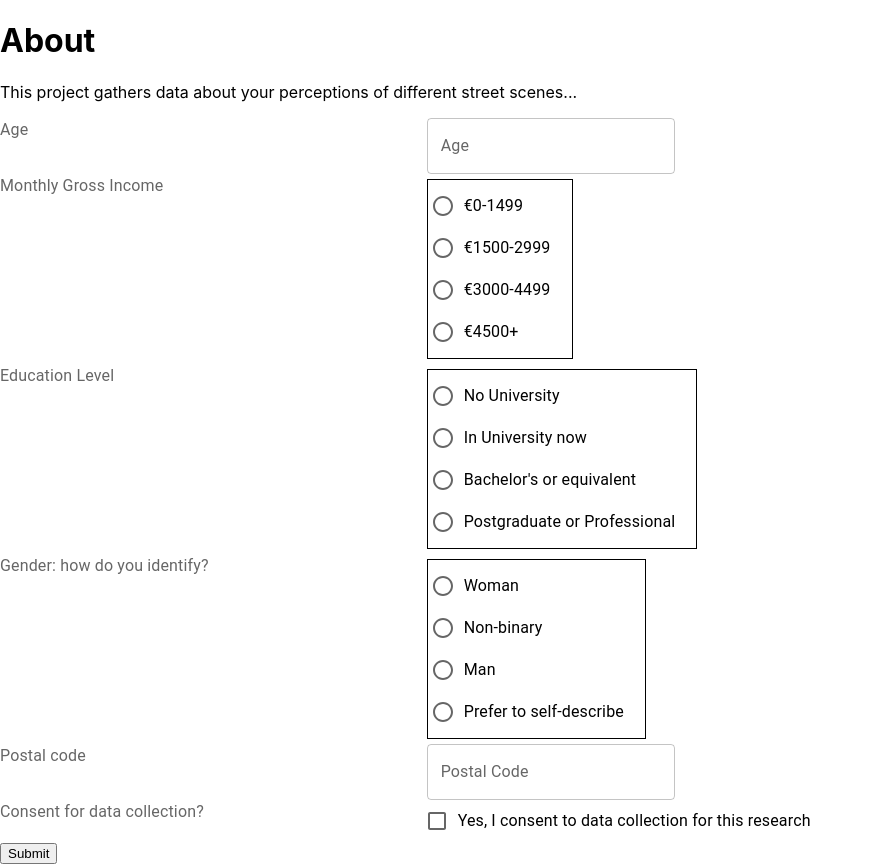
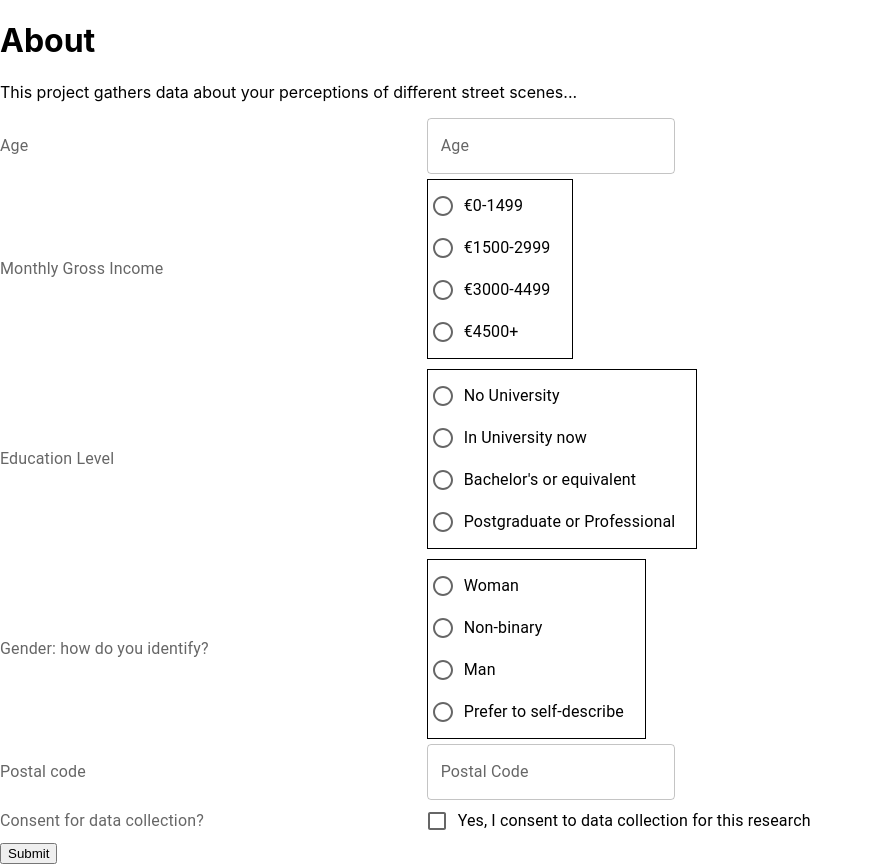
Before and after one commit to mrd/percept-test3, a React (Create React App) app: page / in a window 1280 px wide. Shown: the whole page, without its empty margins (0-873 px from the left). Built offline with nearby package versions, Linux system fonts and the light colour scheme.

Commit message:
align center

```diff
--- a/src/App.js
+++ b/src/App.js
@@ -43,7 +43,7 @@ export function Index() {
   return <form onSubmit={handleSubmit}>
     <h1>About</h1>
     <p> This project gathers data about your perceptions of different street scenes... </p>
-    <Grid container>
+    <Grid container alignItems="center">
       <Grid item xs={4}>
         <FormLabel id="age-label" htmlFor="age">Age</FormLabel>
       </Grid>
```
